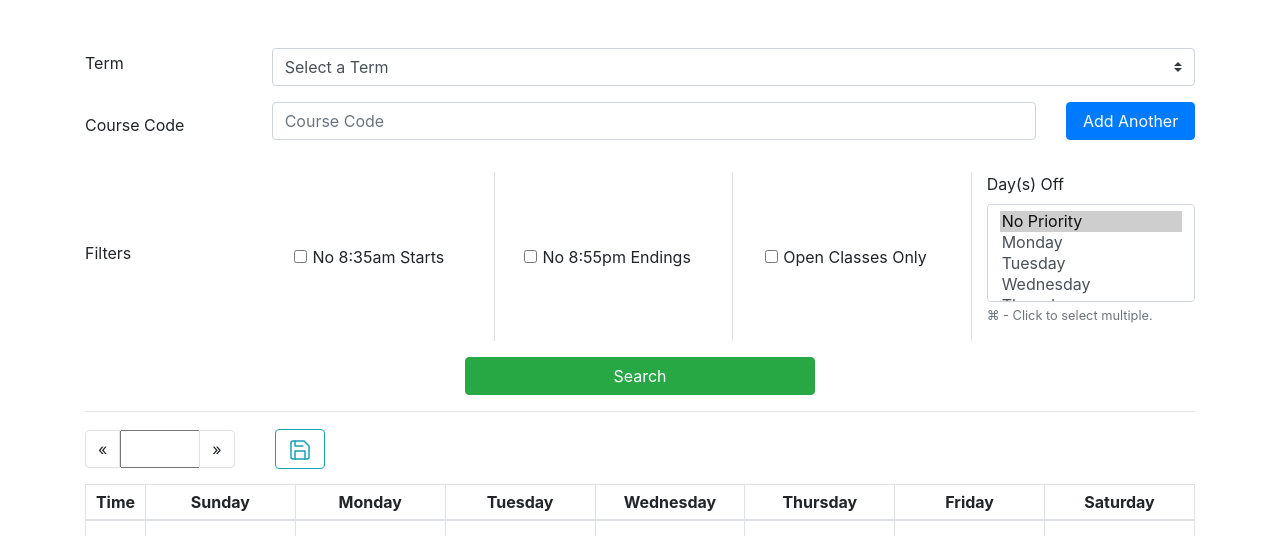
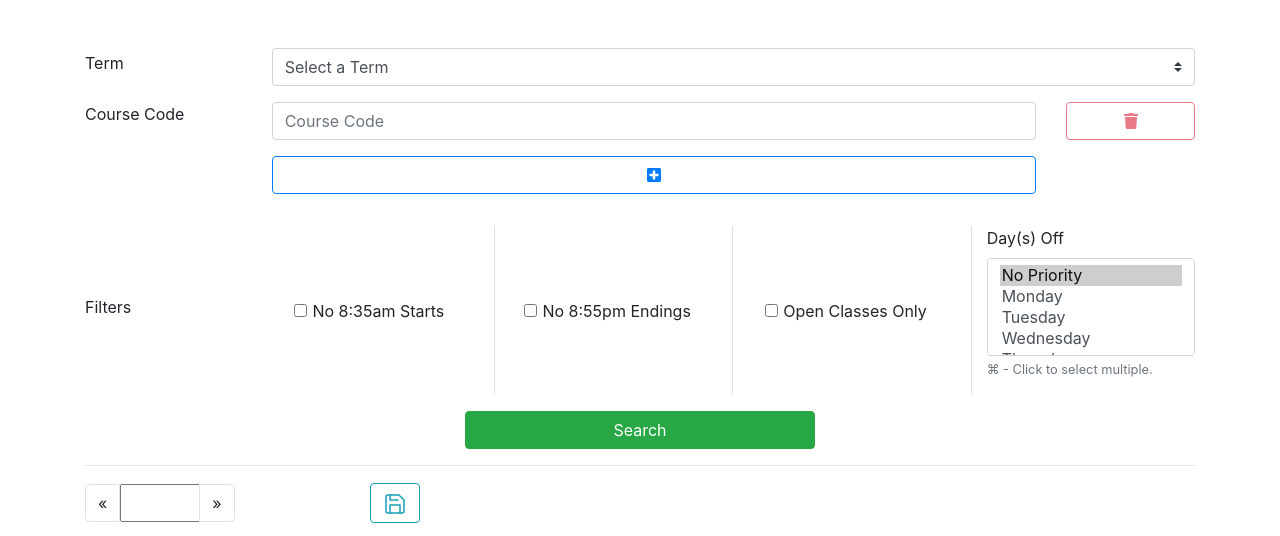
Before and after one commit to zhu-tom/Course-Registration, a Flask app: page / in a window 1280 px wide. Shown: the part 113-649 px from the top of the page. Run offline with Flask 2, Linux system fonts and the light colour scheme; lists and menus that the app fills with data are empty; some libraries are stand-ins or nearby versions.

Commit message:
update for online courses and visual

```diff
--- a/app/templates/index.html
+++ b/app/templates/index.html
@@ -4,6 +4,7 @@
     <title>Carleton Timetable Generator</title>
     <link rel="stylesheet" href="https://stackpath.bootstrapcdn.com/bootstrap/4.3.1/css/bootstrap.min.css" integrity="sha384-ggOyR0iXCbMQv3Xipma34MD+dH/1fQ784/j6cY/iJTQUOhcWr7x9JvoRxT2MZw1T" crossorigin="anonymous">
     <link rel="stylesheet" href="https://cdnjs.cloudflare.com/ajax/libs/font-awesome/4.7.0/css/font-awesome.min.css">
+    <script defer src="https://use.fontawesome.com/releases/v5.3.1/js/all.js"></script>
     <style>
         table {
             table-layout: fixed;
@@ -40,6 +41,9 @@
         #pageNav {
             margin-bottom: 15px;
         }
+        .online {
+            border: 5px solid black !important;
+        }
     </style>
 </head>
 <body>
@@ -66,7 +70,7 @@
                             </select>
                         </div>
                     </div>
-                    <div class='form-row form-group align-items-center'>
+                    <div class='form-row form-group'>
                         <div class='col-2'>
                             <label for='course' class='form-label'>Course Code</label>
                         </div>
@@ -76,7 +80,14 @@
                                     <input type='text' class='form-control' name='course' placeholder='Course Code'>
                                 </div>
                                 <div class='col-2'>
-                                    <input type='button' style='width:100%' class='btn btn-primary add-course' value='Add Another'>
+                                    <button type='button' style='width:100%' class='btn btn-outline-danger del-course' value='Delete' disabled="true"><i class="fa fa-trash"></i></button>
+                                </div>
+                            </div>
+                            <div class="row form-group">
+                                <div class="col">
+                                    <button type='button' style='width:100%' class='btn btn-outline-primary add-course' value='Add Another'><i class="fa fa-plus-square"></i></button>
+                                </div>
+                                <div class="col-2">
                                 </div>
                             </div>
                         </div>
@@ -154,7 +165,9 @@
                             </ul>
                         </nav>
                     </div>
-                    <div class='col-2 align-middle text-left' id='totPages'>
+                    <div class='col-1 align-middle text-left' id='totPages'>
+                    </div>
+                    <div class='col-1'>
                         <button id="saveBtn" class="btn btn-outline-info" title="Save"><svg xmlns="http://www.w3.org/2000/svg" width="24" height="24" viewBox="0 0 24 24" fill="none" stroke="currentColor" stroke-width="1.5" stroke-linecap="round" stroke-linejoin="round" class="feather feather-save"><path d="M19 21H5a2 2 0 0 1-2-2V5a2 2 0 0 1 2-2h11l5 5v11a2 2 0 0 1-2 2z"></path><polyline points="17 21 17 13 7 13 7 21"></polyline><polyline points="7 3 7 8 15 8"></polyline></svg></button>
                     </div>
                     <div class='col'>
@@ -259,10 +272,9 @@ var codeRow = "<div class='row form-group'>\
                     <input type='text' class='form-control' name='course' placeholder='Course Code'>\
                 </div>\
                 <div class='col-2'>\
-                    <input type='button' style='width:100%' class='btn btn-primary add-course' value='Add Another'>\
+                    <button type='button' style='width:100%' class='btn btn-outline-danger del-course' value='Delete'><i class='fa fa-trash' aria-hidden='true'></i></button>\
                 </div>\
-            </div>"
-var delbtn = "<input type='button' style='width:100%' class='btn btn-danger del-course' value='Delete'>"
+            </div>";
 
 
 function loadTimetable(tBody) { // loads timetable template
@@ -294,6 +306,9 @@ function loadTable(table, currClasses, schedule) {
 
     for (const lecture of schedule) {
         if (lecture != null) {
+            let colour = colours.pop();
+            currClasses.append(`<td class="text-center ${lecture.time ? "":"online"}" style="background-color: ${colour}" ${lecture.time ? "":'data-toggle="tooltip" data-placement="top" title="Recorded Lectures (CUOL)"'}><small class="text-white mb-0">${lecture.code + lecture.section}</small></td>`);
+            if (lecture.time) {
                 let startTime = lecture.time.values[0];
                 let hour = Math.floor(startTime/100);
                 let mins = (startTime % 100 == 35) ? 0.5 : 0;
@@ -303,10 +318,6 @@ function loadTable(table, currClasses, schedule) {
                 hour = Math.floor(endTime/100);
                 mins = (endTime % 100 == 25) ? 0.5 : 1;
                 endTime = hour + mins;
-
-            let colour = colours.pop();
-
-            currClasses.append(`<td class="text-center" style="background-color: ${colour}"><small class="text-white mb-0">${lecture.code + lecture.section}</small></td>`);
 
                 let rowspan = (endTime-startTime)/0.5;
                 let startRow = table.find('[id="'+ startTime + '"]');
@@ -322,7 +333,11 @@ function loadTable(table, currClasses, schedule) {
                     .append('<h6 style="display: inline;">' + lecture.code + lecture.section + '</h6>' + (lecture.building.abbrev ?  ' <p style="display: inline; font-size: 0.8rem;" data-placement="top" data-toggle="tooltip" title="' + lecture.building.name + '">(' + lecture.building.abbrev + ')</p>' : '') + '<p class="small">' + lecture.time.display + ' (' + lecture.crn + ')' + '</p><p class="small prof">'+ lecture.prof.name + (lecture.prof.ratings.overall_rating ? ' (' + lecture.prof.ratings.overall_rating + ')' : '') +'</p>');
                 }
             }
+
         }
+    }
+    $('[data-toggle="tooltip"]').tooltip();
+
 }
 
 function loadPage(pageNum) { // fills timetable wit courses
@@ -357,6 +372,13 @@ function updateSavedTables() {
 }
 
 const getSavedItems = () => JSON.parse(window.localStorage.getItem("saved"));
+const checkNumCodes = () => {
+    if ($("#codes").children().length > 2) {
+        document.querySelector("#codes").querySelector(".del-course").removeAttribute("disabled");
+    } else {
+        document.querySelector("#codes").querySelector(".del-course").setAttribute("disabled", true);
+    }
+}
 
 $(document).ready(function(e) {
     $(document).on("change", "#timetableSel", () => {
@@ -423,11 +445,17 @@ $(document).ready(function(e) {
             $('#term').val('');
         }
     });
+
     $(document).on('click', '.add-course', (e) => {
-        $(e.target).after(delbtn);
-        $(e.target).remove();
-        $('#codes').append(codeRow);
+        $("#codes").children().last().before(codeRow);
+        checkNumCodes();
     });
+
+    $(document).on('click', '.del-course', (e) => {
+        $(e.target).parents('.row').remove();
+        checkNumCodes();
+    });
+
     $(document).on('input', '#page', (e) => {
         count = $(e.target).val()-1
         if (count < 0) {
@@ -438,9 +466,7 @@ $(document).ready(function(e) {
         }
         loadPage(count);
     });
-    $(document).on('click', '.del-course', (e) => {
-        $(e.target).parents('.row').remove();
-    });
+
     $(document).on('click', '.page-link', (e) => {
         count += $(e.target).attr('aria-label') == 'Next' ? 1 : -1;
         if (count < 0) {
@@ -479,7 +505,7 @@ $(document).ready(function(e) {
             },
             success: (result) => {
                 console.log(result);
-                $('#totPages').prepend('of ' + result.courses.length);
+                $('#totPages').text('of ' + result.courses.length);
                 timetables = result;
                 if (result['courses'].length === 0) {
                     alert('No Timetables Found');
```
Lines whose indentation alone changed are shown as unchanged.
